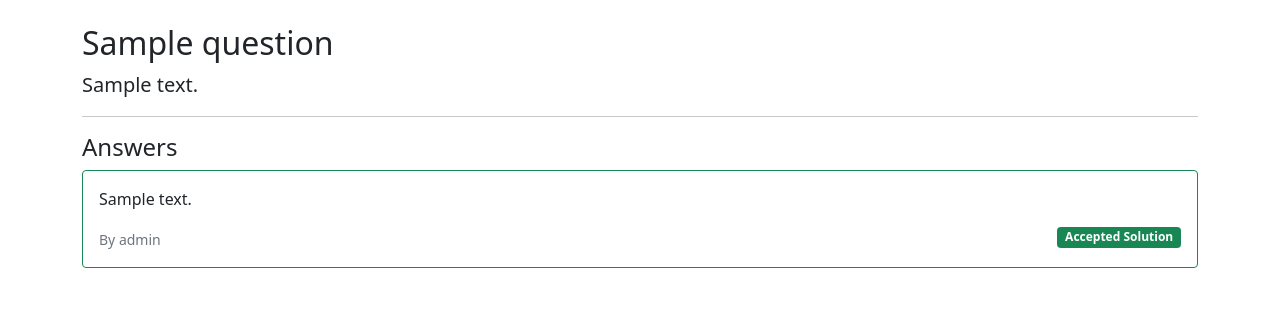
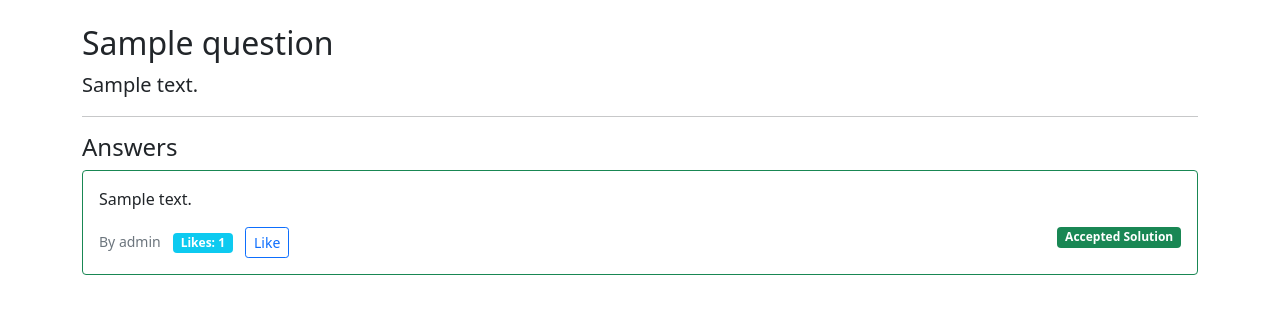
Before and after one commit to pyskaa0506/Secured-Homework-Help-Website, a Flask app: page /question/1 in a window 1280 px wide. Shown: the part 48-362 px from the top of the page. Run offline with Flask 3, Linux system fonts and the light colour scheme; a user stored in the database is signed in; tables that the repository leaves empty hold one stand-in row (values such as "Sample post").

Commit message:
Added simple like functionality to answers

```diff
--- a/source/app/main/routes.py
+++ b/source/app/main/routes.py
@@ -76,3 +76,11 @@ def accept_answer(a_id):
         db.session.commit()
 
     return redirect(url_for('main.index'))
+
+@main.route('/like/<int:a_id>', methods=['POST'])
+@login_required
+def like_answer(a_id):
+    ans = Answer.query.get_or_404(a_id)
+    ans.likes += 1
+    db.session.commit()
+    return redirect(url_for('main.question_detail', q_id=ans.question_id))
--- a/source/app/models.py
+++ b/source/app/models.py
@@ -34,6 +34,7 @@ class Answer(db.Model):
     is_accepted = db.Column(db.Boolean, default=False)
     question_id = db.Column(db.Integer, db.ForeignKey('question.id'), nullable=False)
     user_id = db.Column(db.Integer, db.ForeignKey('user.id'), nullable=False)
+    likes = db.Column(db.Integer, default=0)
 
 class ActivityLog(db.Model):
     id = db.Column(db.Integer, primary_key=True)
--- a/source/app/templates/detail.html
+++ b/source/app/templates/detail.html
@@ -10,7 +10,10 @@
             <div class="card-body">
                 <p>{{ ans.content }}</p>
                 <small class="text-muted">By {{ ans.author.username }}</small>
-
+                <span class="badge bg-info ms-2">Likes: {{ ans.likes }}</span>
+                <form method="POST" action="{{ url_for('main.like_answer', a_id=ans.id) }}" style="display:inline;">
+                    <button type="submit" class="btn btn-sm btn-outline-primary ms-2">Like</button>
+                </form>
                 {% if ans.is_accepted %}
                     <span class="badge bg-success float-end">Accepted Solution</span>
                 {% elif current_user.id == question.user_id and not question.is_solved %}
--- a/source/run.py
+++ b/source/run.py
@@ -5,6 +5,7 @@ app = create_app()
 
 # For first time setup
 with app.app_context():
+    db.drop_all()
     db.create_all()
     if not User.query.filter_by(username='admin').first():
         admin = User(username='admin', password='123', role='admin', credits=100)
```
